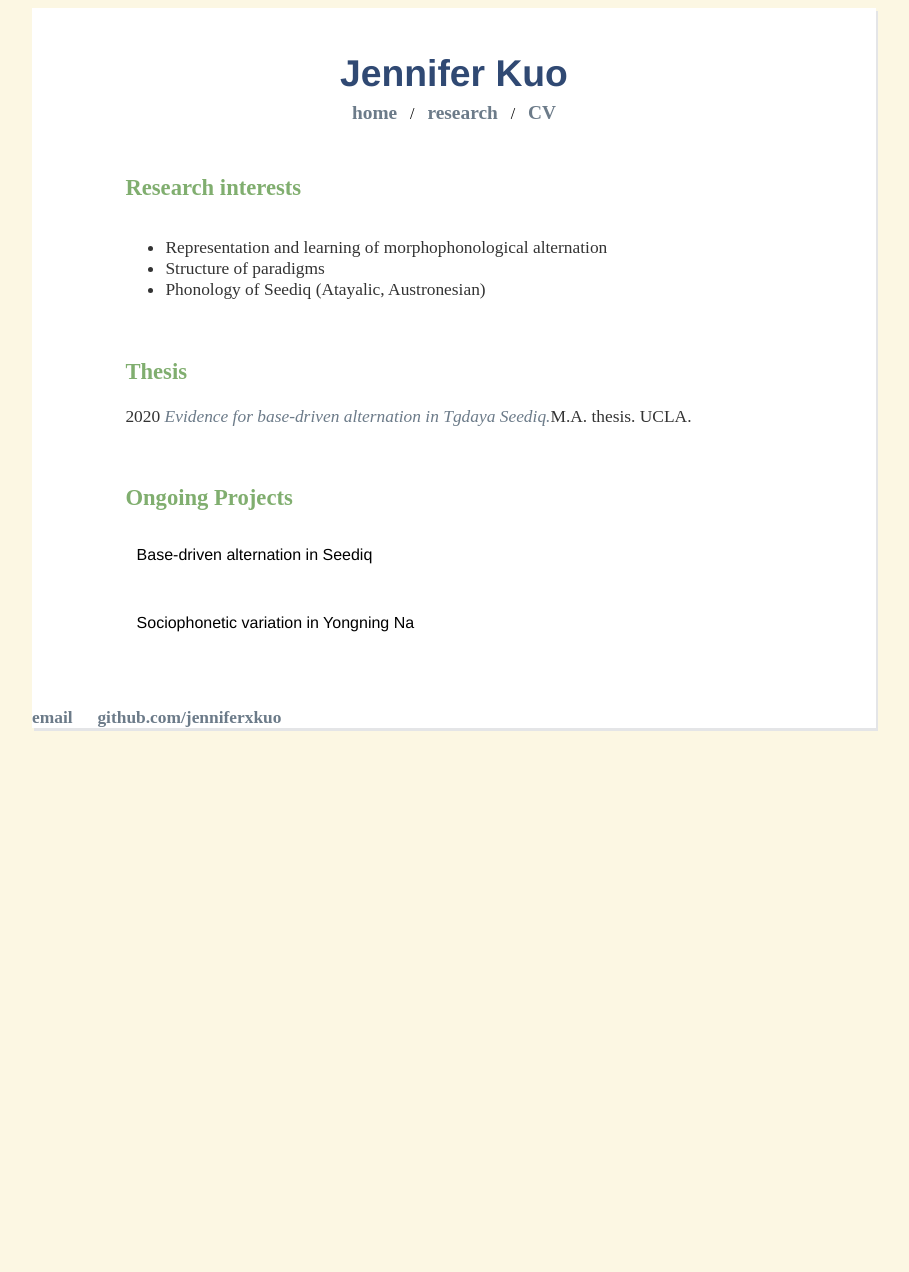
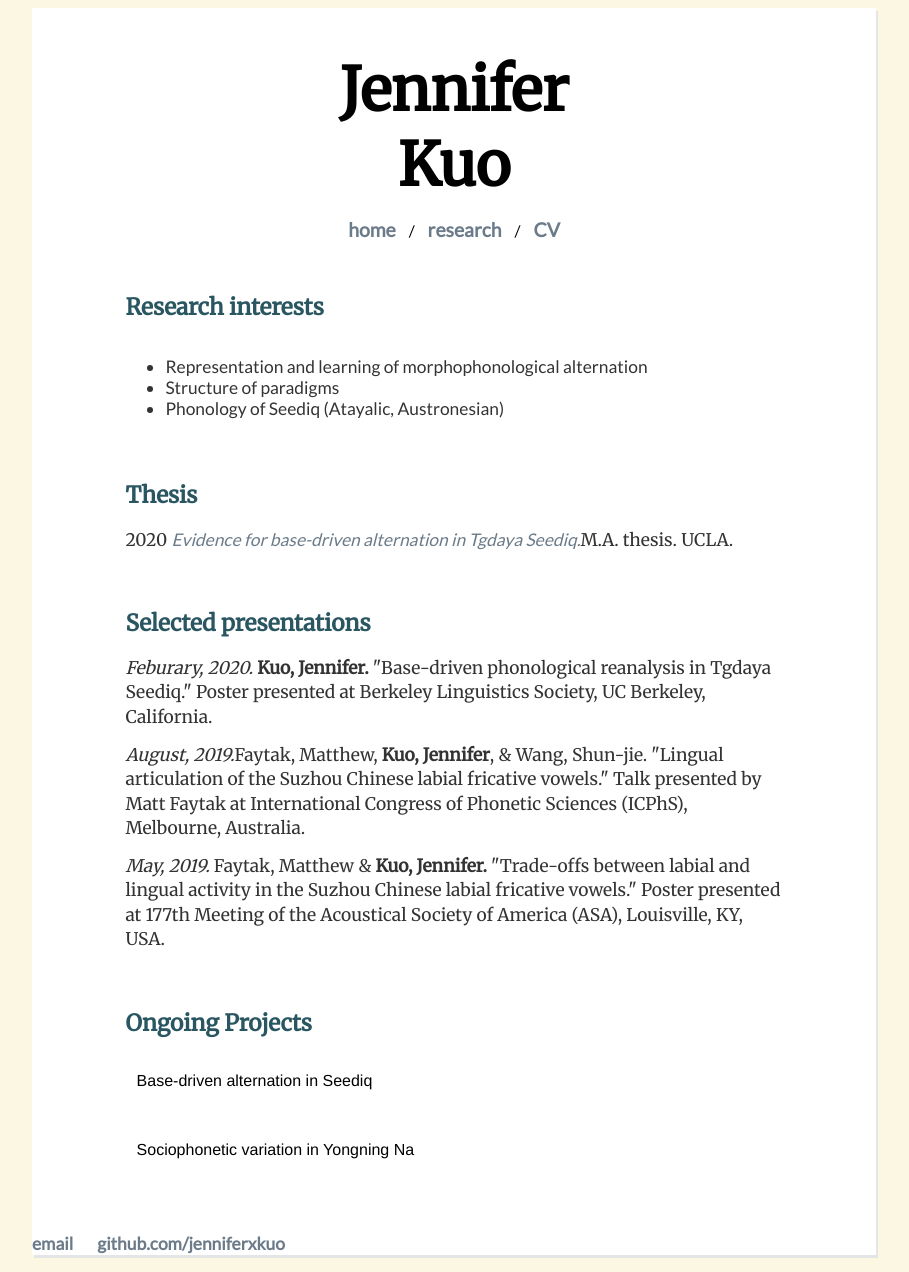
Before and after one commit to jenniferxkuo/jenniferxkuo.github.io, a Jekyll site: the page built from research/index.html, in a window 1280 px wide. Shown: the whole page, without its empty margins (186-1095 px from the left). Built offline with Jekyll 4.4.1, drawn with Linux system fonts in a browser that asks for light colours; before the commit the page ends 900 px from its top, so only the background shows below that.

Commit message:
update selected presentations in research page

```diff
--- a/_layouts/default.html
+++ b/_layouts/default.html
@@ -4,13 +4,16 @@
 			<title>{{ page.title }}</title>
 			<!-- link to main stylesheet -->
 			<link rel="stylesheet" type="text/css" href="/css/main.css">
+			<link href="https://fonts.googleapis.com/css?family=Merriweather" rel="stylesheet">
+			<link href="https://fonts.googleapis.com/css?family=Lato" rel="stylesheet">
+
 			<title>Jennifer Kuo&thinsp;|&hairsp;Research</title>
 		</head>
 		<body>
 			<div class="capsule">
 			<header role="banner" class="topmatter">
 				<div class="name">
-					<h1>Jennifer Kuo</h1>
+					Jennifer Kuo
 				</div>
 				<nav>
 					<a href="/">home</a> /
--- a/css/main.css
+++ b/css/main.css
@@ -1,8 +1,9 @@
-h1, h2, h3, h4, h5, h6, p, a, input, label, select {font-family: Libertine;
+h1, h2, h3, h4, h5, h6, p, a, input, label, select {
 	font-variant-numeric: proportional-nums;
 	font-variant-numeric: oldstyle-nums;
 	font-variant-ligatures: common-ligatures;
 	font-kerning: normal;
+    font-family: 'Merriweather', Helvetica, Arial, sans-serif;
 	hyphens: auto;
 	}
 
@@ -10,9 +11,13 @@ body {
     /*-- margin: 60px auto;
     width: 70%; */
     background-color: #fcf7e3;
+    font-family: 'Lato', sans-serif;
 
 }
 
+body a {
+    font-family:'Lato',sans-serif;
+}
 @media (min-width: 1000px) {
 	html{
 		margin-left: calc(100vw - 100%);
@@ -21,7 +26,7 @@ body {
 	}
 
 nav ul, footer ul {
-    font-family:'Helvetica', 'Arial', 'Sans-Serif';
+    font-family: 'Merriweather', Helvetica, Arial, sans-serif;
     padding: 0px;
     list-style: none;
     font-weight: bold;
@@ -35,21 +40,23 @@ a {
     color: #6C7B89;
 }
 a:hover {
-    text-decoration: underline;
+    text-decoration: none;
+    color: #7794a1;
 }
+
 
 h1 {
     /*text-align: center;*/
     font-family:'Helvetica', 'Arial', 'Sans-Serif';
-    color: #304973;
+    color: #112D32;
 }
 
-h1 a:hover {
+/*h1 a:hover {
     text-decoration: none;
-}
+}*/
 
 h2 {
-    color: #80AE6F;
+    color: #295661;
     display: inline-block;
 }
 
@@ -84,12 +91,14 @@ ul {
 .bottommatter{
     margin: auto;
     margin-top: 1ex;
+    padding-left: 1ex;
     background-color: white;
     box-shadow: 1px 1.5px 0 hsl(20, 6%, 80%);
     }
 
 
 .name {
+    font-family: 'Merriweather', Helvetica, Arial, sans-serif;
     text-align: center;
     font-weight: bold;
     margin-top: 40px;
--- a/research/index.html
+++ b/research/index.html
@@ -18,14 +18,20 @@ title: Jennifer Kuo
 	<!-- <a href="xxx">[PDF]</a> -->
 
 	<br>
-	<!--<h2>Conference Presentations</h2>
+	<h2>Selected presentations</h2>
 
-	<br> -->
+	<p><i>Feburary, 2020.</i> <b>Kuo, Jennifer.</b> "Base-driven phonological reanalysis in Tgdaya Seediq." Poster presented at Berkeley Linguistics Society, UC Berkeley, California.
+</p>
+	<p><i>August, 2019.</i>Faytak, Matthew, <b>Kuo, Jennifer</b>, & Wang, Shun-jie. "Lingual articulation of the Suzhou Chinese labial fricative vowels." Talk presented by Matt Faytak at International Congress of
+Phonetic Sciences (ICPhS), Melbourne, Australia.</p>
+<p><i>May, 2019.</i> Faytak, Matthew & <b>Kuo, Jennifer.</b> "Trade-offs between labial and lingual activity in the Suzhou Chinese labial fricative vowels."  Poster presented at 177th Meeting of the Acoustical Society of America (ASA), Louisville, KY, USA.</p>
+
+	<br>
 
 	<h2>Ongoing Projects</h2>
 	<div class="wrap-collabsible">
-		<input id="collapsible" class="toggle" type="checkbox">
-		<label for="collapsible" class="lbl-toggle">Base-driven alternation in Seediq</label>
+		<input id="seediq" class="toggle" type="checkbox">
+		<label for="seediq" class="lbl-toggle">Base-driven alternation in Seediq</label>
 		<div class="collapsible-content">
 			<div class="content-inner">
 				<p>In Tgdaya Seediq, all forms of a verb paradigm suffer from some type of neutralization, such that no slot can be used to perfectly predeict the rest of the paradigm. Classic approaches to morphophonological analysis deal with this by setting up URs which combine information from multiple forms of the paradigm (Kenstowicz and Kisseberth, 1977). The alternate single surface-base approach, proposed by Albright (2002, et seq.), argues that URs must be based on a single slot (or suface allomorph) within the paradigm. For my  <a href="#ma_thesis">MA</a> , I used a corpus of verbs to show that Seediq verb paradigms have likely undergone restructuring based on the non-suffixed slots of the paradigm, consistent with the single surface-base hypothesis. </p>
@@ -41,8 +47,8 @@ title: Jennifer Kuo
 	<br>
 
 	<div class="wrap-collabsible">
-  		<input id="collapsible" class="toggle" type="checkbox">
-  		<label for="collapsible" class="lbl-toggle">Sociophonetic variation in Yongning Na</label>
+  		<input id="socioling" class="toggle" type="checkbox">
+  		<label for="socioling" class="lbl-toggle">Sociophonetic variation in Yongning Na</label>
   		<div class="collapsible-content">
     		<div class="content-inner">
 				<p>I am working with <a href="https://www.dartmouth.edu/~jstanford/">James Stanford</a> at Dartmouth College and <a href="https://scholar.google.com/citations?user=45OKAPAAAAAJ&hl=en">Cathryn Yang</a> at Yunnan Minzu University on sociolinguistic variation in Na (or Mosuo). Na is a rural language community with ~40,000 people, located mainly around Lugu Lake in Yunnan and Sichuan. The Na practice matrilineal inheritance with lifelong matrilocal residence. As such, variation in Na is of particular theoretical interest for examining Labov's classic gender principles of sound change (e.g., Labov 1966, 2001, Trudgill 1972, Wolfram 1969). </p>
```
